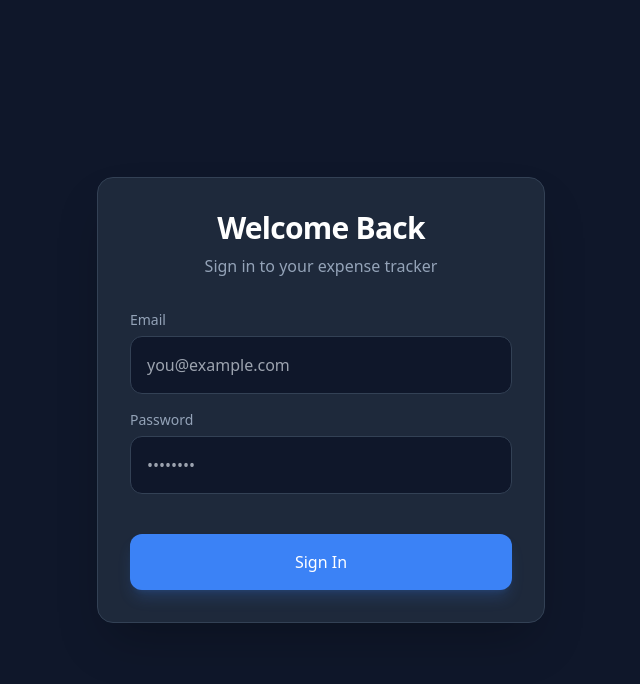
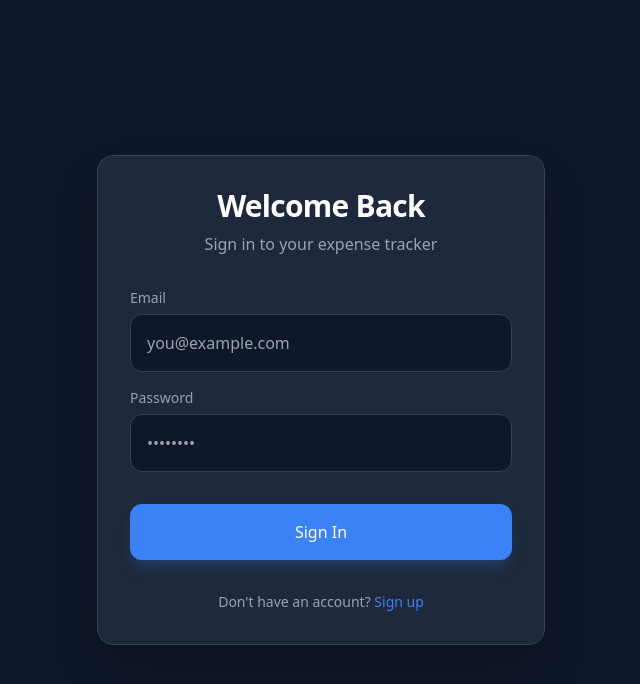
Before and after one commit to wizzzzzzzz255/expense-tracker-front, a Next.js app: page /login in a window 1280 px wide. Shown: the top 684 px of the page, without its empty margins (319-959 px from the left). Built offline with nearby package versions, Linux system fonts and the light colour scheme; no server answers.

Commit message:
Update login.tsx

```diff
--- a/pages/login.tsx
+++ b/pages/login.tsx
@@ -2,8 +2,12 @@ import { useState, useEffect } from "react";
 import api from "../utils/api";
 
 export default function Login() {
+  const [isLogin, setIsLogin] = useState(true);
   const [email, setEmail] = useState("");
   const [password, setPassword] = useState("");
+  const [currency, setCurrency] = useState("USD");
+  const [error, setError] = useState("");
+  const [loading, setLoading] = useState(false);
 
   useEffect(() => {
     if (localStorage.getItem("token")) {
@@ -11,13 +15,28 @@ export default function Login() {
     }
   }, []);
 
-  const handleLogin = async () => {
+  const handleSubmit = async (e: any) => {
+    e.preventDefault();
+    setError("");
+    setLoading(true);
+
     try {
-      const res = await api.post("/auth/login", { email, password });
-      localStorage.setItem("token", res.data.access_token);
-      window.location.href = "/"; // Redirect to dashboard
-    } catch (err) {
-      console.error("Login failed", err);
+      if (isLogin) {
+        const res = await api.post("/auth/login", { email, password });
+        localStorage.setItem("token", res.data.access_token);
+        window.location.href = "/";
+      } else {
+        await api.post("/auth/register", { email, password, currency });
+        // Automatically login after successful registration
+        const res = await api.post("/auth/login", { email, password });
+        localStorage.setItem("token", res.data.access_token);
+        window.location.href = "/";
+      }
+    } catch (err: any) {
+      console.error("Auth failed", err);
+      setError(err.response?.data?.detail || "An error occurred");
+    } finally {
+      setLoading(false);
     }
   };
 
@@ -25,11 +44,21 @@ export default function Login() {
     <div className="min-h-screen flex items-center justify-center bg-background text-textMain px-6">
       <div className="bg-surface p-8 rounded-2xl shadow-2xl border border-border w-full max-w-md">
         <div className="text-center mb-8">
-          <h1 className="text-3xl font-bold tracking-tight text-white mb-2">Welcome Back</h1>
-          <p className="text-textMuted">Sign in to your expense tracker</p>
+          <h1 className="text-3xl font-bold tracking-tight text-white mb-2">
+            {isLogin ? "Welcome Back" : "Create Account"}
+          </h1>
+          <p className="text-textMuted">
+            {isLogin ? "Sign in to your expense tracker" : "Start tracking your expenses today"}
+          </p>
         </div>
 
-        <div className="flex flex-col gap-4">
+        {error && (
+          <div className="mb-6 p-4 bg-red-500/10 border border-red-500/50 rounded-xl text-red-500 text-sm">
+            {error}
+          </div>
+        )}
+
+        <form onSubmit={handleSubmit} className="flex flex-col gap-4">
           <div className="flex flex-col gap-1.5">
             <label className="text-sm font-medium text-textMuted">Email</label>
             <input
@@ -38,6 +67,7 @@ export default function Login() {
               value={email}
               onChange={e => setEmail(e.target.value)}
               placeholder="you@example.com"
+              required
             />
           </div>
 
@@ -49,14 +79,49 @@ export default function Login() {
               value={password}
               onChange={e => setPassword(e.target.value)}
               placeholder="••••••••"
+              required
             />
           </div>
 
+          {!isLogin && (
+            <div className="flex flex-col gap-1.5">
+              <label className="text-sm font-medium text-textMuted">Preferred Currency</label>
+              <select
+                className="w-full p-4 rounded-xl bg-background border border-border focus:border-primary focus:ring-1 focus:ring-primary transition-all outline-none appearance-none"
+                value={currency}
+                onChange={e => setCurrency(e.target.value)}
+              >
+                <option value="USD">USD ($)</option>
+                <option value="EUR">EUR (€)</option>
+                <option value="GBP">GBP (£)</option>
+                <option value="JPY">JPY (¥)</option>
+                <option value="INR">INR (₹)</option>
+                <option value="CAD">CAD ($)</option>
+                <option value="AUD">AUD ($)</option>
+              </select>
+            </div>
+          )}
+
           <button
-            className="w-full mt-6 bg-primary hover:bg-primaryHover text-white font-medium py-4 px-6 rounded-xl transition-all shadow-lg shadow-primary/20 hover:shadow-primary/40 active:scale-[0.98]"
-            onClick={handleLogin}
+            type="submit"
+            disabled={loading}
+            className={`w-full mt-4 bg-primary hover:bg-primaryHover text-white font-medium py-4 px-6 rounded-xl transition-all shadow-lg shadow-primary/20 hover:shadow-primary/40 active:scale-[0.98] ${loading ? 'opacity-70 cursor-not-allowed' : ''}`}
           >
-            Sign In
+            {loading ? "Please wait..." : (isLogin ? "Sign In" : "Sign Up")}
+          </button>
+        </form>
+
+        <div className="mt-8 text-center text-sm text-textMuted">
+          {isLogin ? "Don't have an account? " : "Already have an account? "}
+          <button
+            type="button"
+            className="text-primary hover:text-primaryHover font-medium transition-colors outline-none"
+            onClick={() => {
+              setIsLogin(!isLogin);
+              setError("");
+            }}
+          >
+            {isLogin ? "Sign up" : "Sign in"}
           </button>
         </div>
       </div>
```
